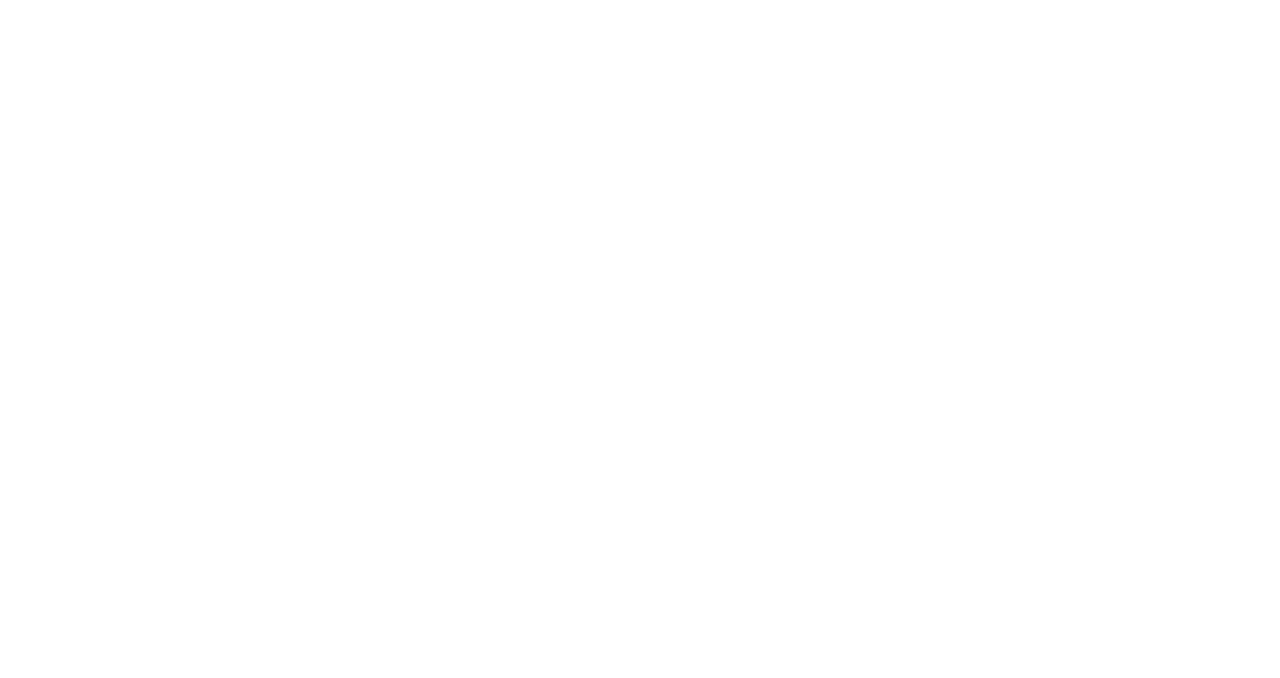
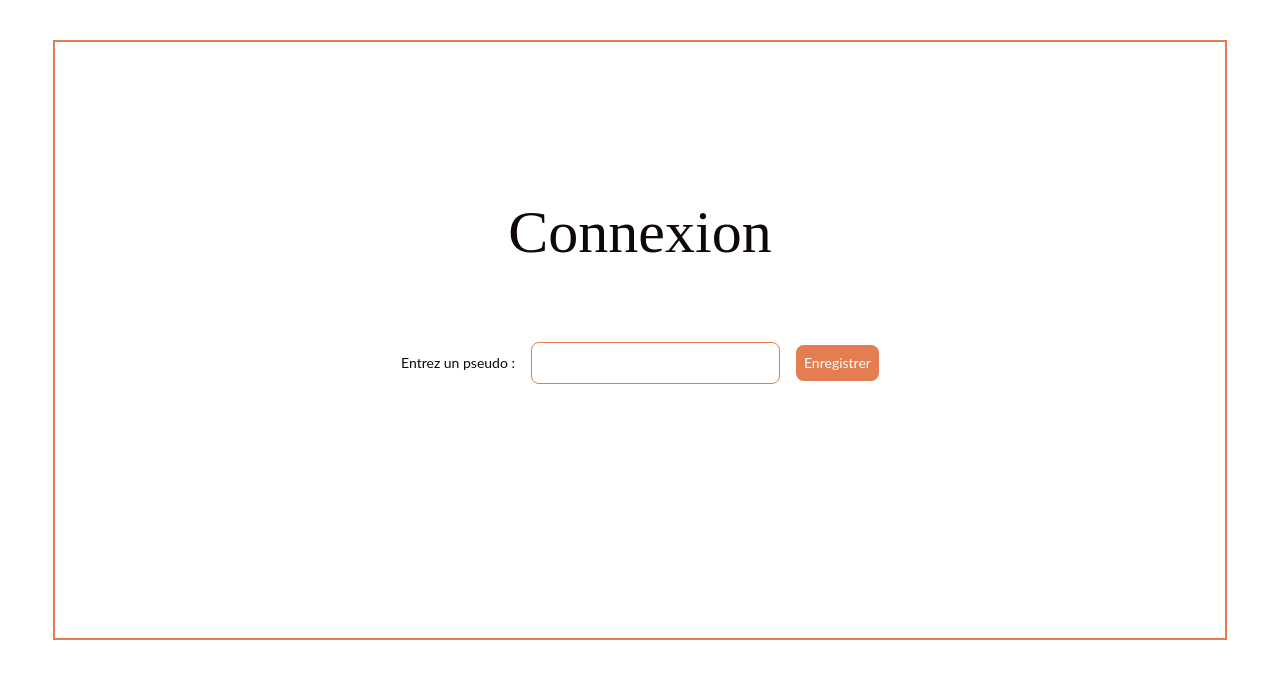
Before and after one commit to aeccher/projets6, a Vue app: page /connexion in a window 1280 px wide. Before the commit this address had no page. Shown: the top 678 px of the page. Built offline with nearby package versions, Linux system fonts and the light colour scheme.

Commit message:
page de connexion

```diff
--- a/package.json
+++ b/package.json
@@ -8,6 +8,7 @@
   },
   "dependencies": {
     "@heroicons/vue": "^1.0.6",
+    "@supabase/supabase-js": "^2.39.3",
     "sweetalert2": "^11.10.4",
     "vue": "^3.2.33",
     "vue-router": "^4.0.14"
--- a/src/router/index.js
+++ b/src/router/index.js
@@ -12,6 +12,7 @@ import Enigme8View from '../views/Enigme8View.vue'
 import Enigme9View from '../views/Enigme9View.vue'
 import Enigme10View from '../views/Enigme10View.vue'
 import FinView from '../views/FinView.vue'
+import ConnexionView from '../views/ConnexionView.vue'
 
 const router = createRouter({
   history: createWebHistory(import.meta.env.BASE_URL),
@@ -29,6 +30,7 @@ const router = createRouter({
     { path: '/enigme9', name: 'Enigme9', component: Enigme9View },
     { path: '/enigme10', name: 'Enigme10', component: Enigme10View },
     { path: '/fin', name: 'Fin', component: FinView },
+    { path: '/connexion', name: 'Connexion', component: ConnexionView },
   ]
 })
 
--- /dev/null
+++ b/src/views/ConnexionView.vue
@@ -0,0 +1,77 @@
+<template>
+  <div>
+    <div class="m-auto mt-10 h-[600px] w-11/12 border-2 border-orange">
+      <h2 class="px-8 pt-40 text-center font-playfair text-6xl text-noir">Connexion</h2>
+
+      <form @submit.prevent="submitForm" class="mt-20 flex items-center justify-center gap-4">
+        <label class="font-lato text-sm text-noir" for="pseudo">Entrez un pseudo :</label>
+        <input v-model="pseudo" type="text" id="pseudo" required class="rounded-lg border border-orange p-2" />
+        <button type="submit" class="rounded-lg bg-orange p-2 font-lato text-sm text-blanc">Enregistrer</button>
+      </form>
+    </div>
+  </div>
+</template>
+
+<script>
+import { createClient } from "@supabase/supabase-js";
+import Swal from "sweetalert2"; // Utilisation de SweetAlert2
+
+const supabaseUrl = "https://nhgheoiccbmykckowsom.supabase.co";
+const supabaseKey =
+  "eyJhbGciOiJIUzI1NiIsInR5cCI6IkpXVCJ9.eyJpc3MiOiJzdXBhYmFzZSIsInJlZiI6Im5oZ2hlb2ljY2JteWtja293c29tIiwicm9sZSI6ImFub24iLCJpYXQiOjE3MDY0NjUzOTMsImV4cCI6MjAyMjA0MTM5M30.IIxxIONUubJSeQo4U_V9AK1vmTBJZK-6vVg3eGJ-5ek";
+
+const supabase = createClient(supabaseUrl, supabaseKey);
+
+export default {
+  data() {
+    return {
+      pseudo: "", // Pour stocker la valeur du pseudo saisi par l'utilisateur
+    };
+  },
+  methods: {
+    async submitForm() {
+      try {
+        const { data, error } = await supabase.from("utilisateurs").upsert([{ pseudo: this.pseudo }], { onConflict: ["pseudo"] });
+
+        if (error) {
+          Swal.fire({
+            icon: "error",
+            title: "Erreur",
+            text: "Erreur lors de l'enregistrement du pseudo. Veuillez réessayer...",
+            confirmButtonColor: "#E47E52",
+            customClass: {
+              title: "swal-title-custom-class", // Classe pour personnaliser le style du titre
+              content: "swal-content-custom-class", // Classe pour personnaliser le style du contenu/texte
+            },
+          });
+        } else {
+          Swal.fire({
+            icon: "success",
+            title: "Félicitations!",
+            text: "Pseudo enregistré avec succès",
+            confirmButtonColor: "#E47E52",
+            customClass: {
+              title: "swal-title-custom-class", // Classe pour personnaliser le style du titre
+              content: "swal-content-custom-class", // Classe pour personnaliser le style du contenu/texte
+            },
+          }).then(() => {
+            // Redirection vers '/enigmes' après la fermeture du message (alert)
+            this.$router.push("/enigme1");
+          });
+        }
+      } catch (error) {
+        console.error("Erreur inattendue :", error.message);
+      }
+    },
+  },
+};
+</script>
+
+<style>
+.swal-title-custom-class {
+  font-family: "Playfair Display", serif;
+}
+.swal-content-custom-class {
+  font-family: "Lato", sans-serif;
+}
+</style>
--- a/src/views/Enigme7View.vue
+++ b/src/views/Enigme7View.vue
@@ -127,7 +127,7 @@ export default {
         Swal.fire({
           icon: "error",
           title: "Erreur",
-          text: "Désolé, veuillez réessayer..",
+          text: "Désolé, veuillez réessayer...",
           confirmButtonColor: "#E47E52",
           customClass: {
             title: "swal-title-custom-class", // Classe pour personnaliser le style du titre
--- a/src/views/FinView.vue
+++ b/src/views/FinView.vue
@@ -9,7 +9,7 @@
 
     <Router-Link to="/">
       <button class="font-Lato m-auto flex h-10 items-center justify-center rounded-lg bg-orange px-20 text-blanc">
-        Retour à l'accueil
+        Retour au début
       </button></Router-Link
     >
   </main>
```
Also changed, not shown: 1 other file (tests, documents, lock files or other folders).
